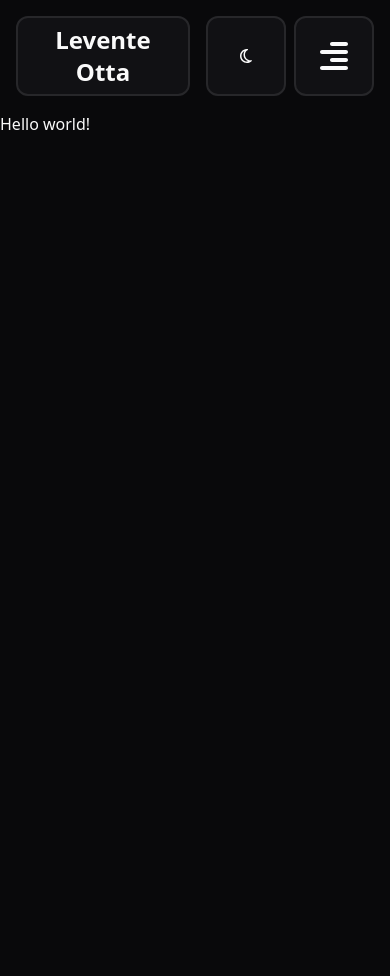
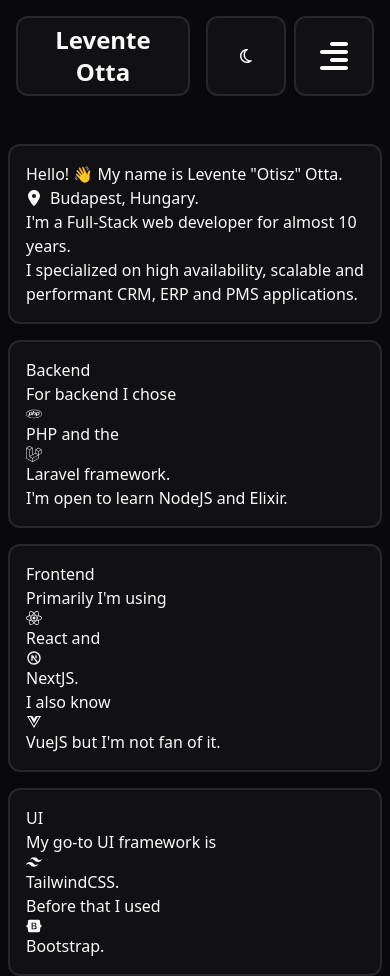
Before and after one commit to Otisz/leventeotta.com, a Next.js app: page / in a window 390 px wide. Before the commit the page ends 844 px from the top, so only its background shows below. Built offline with nearby package versions, Linux system fonts and the light colour scheme.

Commit message:
Add heading section to home page

```diff
--- a/package.json
+++ b/package.json
@@ -10,6 +10,7 @@
   },
   "dependencies": {
     "@radix-ui/react-dialog": "^1.1.2",
+    "@radix-ui/react-popover": "^1.1.2",
     "@radix-ui/react-slot": "^1.1.0",
     "@radix-ui/react-tooltip": "^1.1.3",
     "@radix-ui/react-visually-hidden": "^1.1.0",
@@ -27,6 +28,7 @@
     "tailwindcss-animate": "^1.0.7"
   },
   "devDependencies": {
+    "@tailwindcss/typography": "^0.5.15",
     "@trivago/prettier-plugin-sort-imports": "^4.3.0",
     "@types/node": "^20",
     "@types/react": "^18",
--- a/src/app/page.tsx
+++ b/src/app/page.tsx
@@ -1,7 +1,9 @@
+import HeadingSection from "@/feature/Home/HeadingSection";
+
 export default function Home() {
   return (
-    <main>
-      <div>Hello world!</div>
+    <main className="container px-2 pt-8 md:pt-16">
+      <HeadingSection />
     </main>
   );
 }
--- /dev/null
+++ b/src/components/ui/popover.tsx
@@ -0,0 +1,30 @@
+"use client";
+
+import { cn } from "@/lib/utils";
+import * as PopoverPrimitive from "@radix-ui/react-popover";
+import * as React from "react";
+
+const Popover = PopoverPrimitive.Root;
+
+const PopoverTrigger = PopoverPrimitive.Trigger;
+
+const PopoverContent = React.forwardRef<
+  React.ElementRef<typeof PopoverPrimitive.Content>,
+  React.ComponentPropsWithoutRef<typeof PopoverPrimitive.Content>
+>(({ className, align = "center", sideOffset = 4, ...props }, ref) => (
+  <PopoverPrimitive.Portal>
+    <PopoverPrimitive.Content
+      ref={ref}
+      align={align}
+      sideOffset={sideOffset}
+      className={cn(
+        "bg-popover text-popover-foreground data-[state=open]:animate-in data-[state=closed]:animate-out data-[state=closed]:fade-out-0 data-[state=open]:fade-in-0 data-[state=closed]:zoom-out-95 data-[state=open]:zoom-in-95 data-[side=bottom]:slide-in-from-top-2 data-[side=left]:slide-in-from-right-2 data-[side=right]:slide-in-from-left-2 data-[side=top]:slide-in-from-bottom-2 z-50 w-72 rounded-md border p-4 shadow-md outline-none",
+        className,
+      )}
+      {...props}
+    />
+  </PopoverPrimitive.Portal>
+));
+PopoverContent.displayName = PopoverPrimitive.Content.displayName;
+
+export { Popover, PopoverTrigger, PopoverContent };
--- /dev/null
+++ b/src/feature/Home/HeadingSection.tsx
@@ -0,0 +1,105 @@
+import MeImage from "@/assets/images/me_small.jpeg";
+import { Popover, PopoverContent, PopoverTrigger } from "@/components/ui/popover";
+import Image from "next/image";
+import { IconType } from "react-icons";
+import { FaBootstrap, FaLaravel, FaLocationDot, FaPhp, FaReact, FaVuejs } from "react-icons/fa6";
+import { RiNextjsLine } from "react-icons/ri";
+import { SiTailwindcss } from "react-icons/si";
+
+export default function HeadingSection() {
+  return (
+    <section className="grid auto-rows-max grid-cols-1 gap-4 md:grid-cols-3 md:gap-8 2xl:grid-cols-8 2xl:grid-rows-2">
+      <div className="prose dark:prose-invert border-border bg-accent/30 max-w-none rounded-xl border-2 p-4 md:col-span-3 lg:col-span-2 2xl:col-span-6">
+        <h1 className="text-balance">
+          Hello! 👋 My name is <span className="text-orange-500">Levente &quot;Otisz&quot; Otta</span>.
+        </h1>
+        <p className="flex items-center gap-2">
+          <FaLocationDot className="inline-block" />
+          <span>Budapest, Hungary.</span>
+        </p>
+        <p>I&apos;m a Full-Stack web developer for almost 10 years.</p>
+        <p>
+          I specialized on high availability, scalable and performant{" "}
+          <Popover>
+            <PopoverTrigger
+              className="cursor-help underline decoration-dotted underline-offset-4"
+              title="Company Relationship Management"
+            >
+              CRM
+            </PopoverTrigger>
+            <PopoverContent className="w-auto">Company Relationship Management</PopoverContent>
+          </Popover>
+          ,{" "}
+          <Popover>
+            <PopoverTrigger
+              className="cursor-help underline decoration-dotted underline-offset-4"
+              title="Enterprise Resource Planning"
+            >
+              ERP
+            </PopoverTrigger>
+            <PopoverContent className="w-auto">Enterprise Resource Planning</PopoverContent>
+          </Popover>{" "}
+          and{" "}
+          <Popover>
+            <PopoverTrigger
+              className="cursor-help underline decoration-dotted underline-offset-4"
+              title="Property Management Software"
+            >
+              PMS
+            </PopoverTrigger>
+            <PopoverContent className="w-auto">Property Management Software</PopoverContent>
+          </Popover>{" "}
+          applications.
+        </p>
+      </div>
+      <div className="relative hidden h-full rounded-xl border-2 border-orange-500 lg:block 2xl:col-span-2 2xl:row-span-2">
+        <Image
+          src={MeImage}
+          alt="Levente Otta"
+          className="mx-auto h-full w-auto rounded-xl object-cover object-top"
+          priority
+        />
+      </div>
+      <div className="prose dark:prose-invert border-border bg-accent/30 prose-a:text-orange-500 max-w-none text-balance rounded-xl border-2 p-4 2xl:col-span-2">
+        <h2>Backend</h2>
+        <p>
+          For backend I chose <TechnologyLink icon={FaPhp} href="https://php.net" text="PHP" /> and the{" "}
+          <TechnologyLink icon={FaLaravel} href="https://laravel.com" text="Laravel" /> framework.
+        </p>
+        <p>I&apos;m open to learn NodeJS and Elixir.</p>
+      </div>
+      <div className="prose dark:prose-invert border-border bg-accent/30 prose-a:text-orange-500 max-w-none text-balance rounded-xl border-2 p-4 2xl:col-span-2">
+        <h2>Frontend</h2>
+        <p>
+          Primarily I&apos;m using <TechnologyLink icon={FaReact} href="https://react.dev" text="React" /> and{" "}
+          <TechnologyLink icon={RiNextjsLine} href="https://nextjs.org" text="NextJS" />.
+        </p>
+        <p>
+          I also know <TechnologyLink icon={FaVuejs} href="https://vuejs.org" text="VueJS" /> but I&apos;m not fan of
+          it.
+        </p>
+      </div>
+      <div className="prose dark:prose-invert border-border bg-accent/30 prose-a:text-orange-500 max-w-none text-balance rounded-xl border-2 p-4 2xl:col-span-2">
+        <h2>UI</h2>
+        <p>
+          My go-to UI framework is{" "}
+          <TechnologyLink icon={SiTailwindcss} href="https://tailwindcss.com" text="TailwindCSS" />.
+        </p>
+        <p>
+          Before that I used <TechnologyLink icon={FaBootstrap} href="https://getbootstrap.com" text="Bootstrap" />.
+        </p>
+      </div>
+    </section>
+  );
+}
+
+function TechnologyLink(props: { icon: IconType; href: string; text: string }) {
+  return (
+    <span className="text-nowrap">
+      <props.icon className="inline-block text-3xl" />{" "}
+      <a href={props.href} target="_blank" rel="noreferrer">
+        {props.text}
+      </a>
+    </span>
+  );
+}
```
Also changed, not shown: 1 other file (tests, documents, lock files or other folders).
